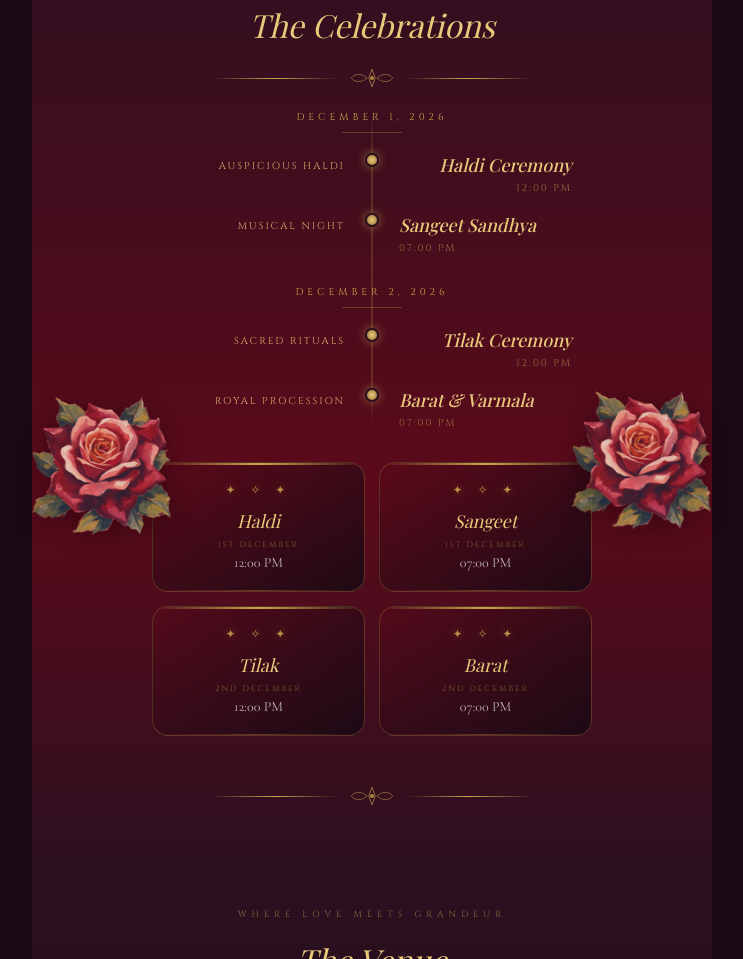
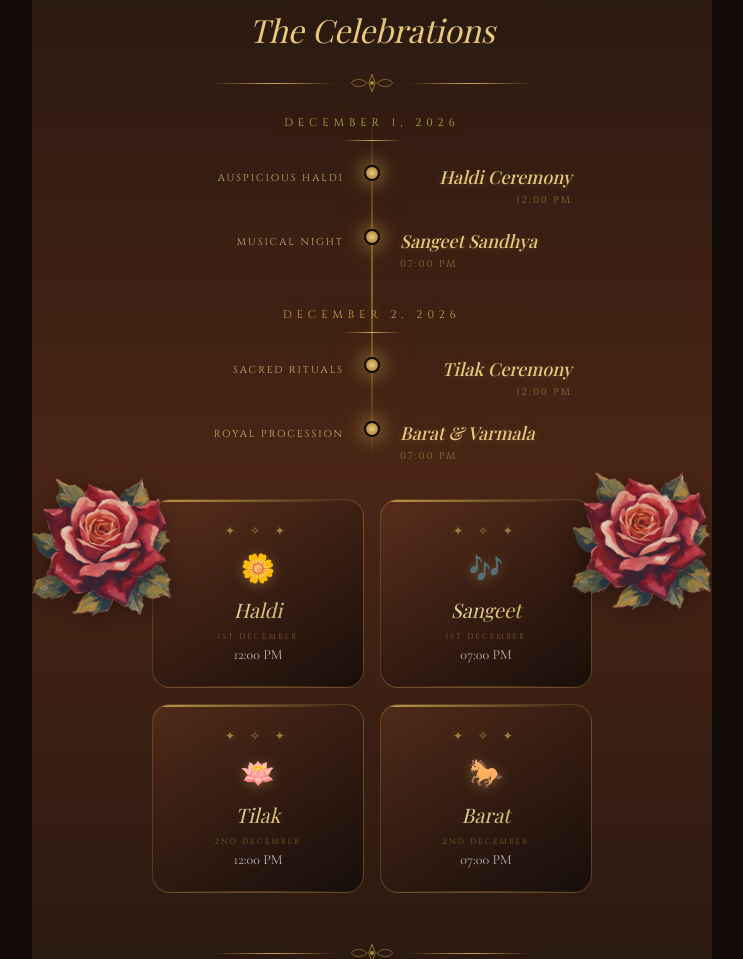
Before and after one commit to mayankdengre32/mayankwedsriya, a website built with Vite: page index.html in a window 1280 px wide. Shown: the part 1841-2800 px from the top of the page, without its empty margins (268-1011 px from the left). Built offline with nearby package versions, Linux system fonts and the light colour scheme.

Commit message:
Rebrand color palette from purple to warm brown #7B4028 and redesign celebration section with premium animations

```diff
--- a/index.html
+++ b/index.html
@@ -330,6 +330,7 @@
 
     <div class="event-card reveal up reveal-delay-1">
       <div class="event-card-ornament">✦ ✧ ✦</div>
+      <div class="event-card-icon">🌼</div>
       <div class="event-card-name">Haldi</div>
       <div class="event-card-date">1st December</div>
       <div class="event-card-time">12:00 PM</div>
@@ -337,6 +338,7 @@
 
     <div class="event-card reveal up reveal-delay-2">
       <div class="event-card-ornament">✦ ✧ ✦</div>
+      <div class="event-card-icon">🎶</div>
       <div class="event-card-name">Sangeet</div>
       <div class="event-card-date">1st December</div>
       <div class="event-card-time">07:00 PM</div>
@@ -344,6 +346,7 @@
 
     <div class="event-card reveal up reveal-delay-3">
       <div class="event-card-ornament">✦ ✧ ✦</div>
+      <div class="event-card-icon">🪷</div>
       <div class="event-card-name">Tilak</div>
       <div class="event-card-date">2nd December</div>
       <div class="event-card-time">12:00 PM</div>
@@ -351,6 +354,7 @@
 
     <div class="event-card reveal up reveal-delay-4">
       <div class="event-card-ornament">✦ ✧ ✦</div>
+      <div class="event-card-icon">🐎</div>
       <div class="event-card-name">Barat</div>
       <div class="event-card-date">2nd December</div>
       <div class="event-card-time">07:00 PM</div>
--- a/src/style.css
+++ b/src/style.css
@@ -2,15 +2,15 @@
     *, *::before, *::after { box-sizing: border-box; margin: 0; padding: 0; }
 
     :root {
-      --crimson:     #8B1A2F;
-      --crimson-dark:#5C0A1A;
-      --crimson-mid: #A8243E;
+      --crimson:     #7B4028;
+      --crimson-dark:#4A2516;
+      --crimson-mid: #96502F;
       --gold:        #C9A84C;
       --gold-light:  #E8C97A;
       --gold-dark:   #9A7230;
-      --velvet:      #1A0A14;
-      --velvet-mid:  #2D1020;
-      --velvet-light:#3D1830;
+      --velvet:      #140C08;
+      --velvet-mid:  #261810;
+      --velvet-light:#3A2518;
       --cream:       #FDF6E3;
       --cream-dark:  #F5E8C0;
       --white:       #FFFFFF;
@@ -89,7 +89,7 @@
       position: absolute; inset: 0;
       background: radial-gradient(ellipse at center,
         transparent 30%,
-        rgba(26,10,20,0.6) 100%);
+        rgba(20,12,8,0.6) 100%);
       pointer-events: none; z-index: 1;
     }
 
@@ -408,8 +408,8 @@
 
     /* ===== ITINERARY / TIMELINE ===== */
     #itinerary-section {
-      background: linear-gradient(180deg, var(--velvet-mid) 0%, var(--crimson-dark) 60%, var(--velvet-mid) 100%);
-      padding: 45px 24px 35px;
+      background: linear-gradient(180deg, var(--velvet-mid) 0%, var(--crimson-dark) 50%, var(--velvet-mid) 100%);
+      padding: 50px 24px 40px;
     }
 
     .timeline-wrap {
@@ -418,49 +418,54 @@
       position: relative;
     }
 
-    /* center vertical line */
+    /* center vertical line with golden shimmer */
     .timeline-wrap::before {
       content: '';
       position: absolute;
       left: 50%; transform: translateX(-50%);
       top: 0; bottom: 0;
-      width: 1px;
+      width: 2px;
       background: linear-gradient(to bottom,
-        transparent, rgba(201,168,76,0.4) 15%,
-        rgba(201,168,76,0.4) 85%, transparent);
+        transparent,
+        rgba(201,168,76,0.15) 10%,
+        rgba(201,168,76,0.5) 50%,
+        rgba(201,168,76,0.15) 90%,
+        transparent);
+      filter: drop-shadow(0 0 4px rgba(201,168,76,0.3));
     }
 
     .timeline-day {
-      margin-bottom: 30px;
+      margin-bottom: 36px;
     }
 
     .timeline-day-label {
       font-family: var(--ff-caps);
-      font-size: 10px;
-      letter-spacing: 4px;
+      font-size: 11px;
+      letter-spacing: 5px;
       color: var(--gold);
       text-transform: uppercase;
       text-align: center;
-      margin-bottom: 20px;
+      margin-bottom: 24px;
       position: relative;
+      text-shadow: 0 0 20px rgba(201,168,76,0.4);
     }
     .timeline-day-label::after {
       content: '';
       display: block;
       width: 60px; height: 1px;
-      background: rgba(201,168,76,0.3);
-      margin: 8px auto 0;
+      background: linear-gradient(90deg, transparent, var(--gold), transparent);
+      margin: 10px auto 0;
     }
 
     .timeline-event {
       display: flex;
       align-items: flex-start;
       gap: 0;
-      margin-bottom: 18px;
+      margin-bottom: 22px;
       position: relative;
       opacity: 0;
       transform: translateY(30px);
-      transition: opacity 0.7s ease, transform 0.7s ease;
+      transition: opacity 0.8s cubic-bezier(0.16,1,0.3,1), transform 0.8s cubic-bezier(0.16,1,0.3,1);
     }
     .timeline-event.visible {
       opacity: 1; transform: translateY(0);
@@ -483,6 +488,7 @@
       color: var(--gold-light);
       font-weight: 500;
       font-style: italic;
+      text-shadow: 0 2px 10px rgba(201,168,76,0.25);
     }
     .event-time {
       font-family: var(--ff-caps);
@@ -500,12 +506,24 @@
       flex-shrink: 0;
     }
     .event-dot {
-      width: 14px; height: 14px;
+      width: 16px; height: 16px;
       border-radius: 50%;
       background: radial-gradient(circle, var(--gold-light), var(--gold-dark));
-      border: 2px solid var(--velvet-mid);
-      box-shadow: 0 0 10px rgba(201,168,76,0.6);
+      border: 2.5px solid var(--velvet);
+      box-shadow:
+        0 0 12px rgba(201,168,76,0.7),
+        0 0 24px rgba(201,168,76,0.3);
       flex-shrink: 0;
+      animation: dotPulseGlow 2.5s ease-in-out infinite;
+    }
+
+    @keyframes dotPulseGlow {
+      0%, 100% {
+        box-shadow: 0 0 10px rgba(201,168,76,0.5), 0 0 20px rgba(201,168,76,0.2);
+      }
+      50% {
+        box-shadow: 0 0 18px rgba(201,168,76,0.9), 0 0 36px rgba(201,168,76,0.4);
+      }
     }
 
     /* ===== VENUE SECTION ===== */
@@ -517,7 +535,7 @@
     .venue-card {
       max-width: 400px;
       margin: 0 auto;
-      background: linear-gradient(145deg, rgba(45,16,32,0.6), rgba(26,10,20,0.8));
+      background: linear-gradient(145deg, rgba(38,24,16,0.6), rgba(20,12,8,0.8));
       border: 1px solid rgba(201,168,76,0.25);
       border-radius: 20px;
       padding: 40px 28px;
@@ -648,7 +666,7 @@
       gap: 10px;
       padding: 9px 24px;
       border-radius: 999px;
-      background: linear-gradient(135deg, rgba(255, 255, 255, 0.18) 0%, rgba(255, 245, 220, 0.06) 45%, rgba(35, 5, 10, 0.4) 100%);
+      background: linear-gradient(135deg, rgba(255, 255, 255, 0.18) 0%, rgba(255, 245, 220, 0.06) 45%, rgba(20, 12, 8, 0.4) 100%);
       backdrop-filter: blur(18px) saturate(190%);
       -webkit-backdrop-filter: blur(18px) saturate(190%);
       border: 1px solid rgba(255, 240, 200, 0.45);
@@ -930,35 +948,47 @@
       100% { transform: translateY(105vh) translateX(var(--drift)) rotate(var(--rot)) scale(1.1); opacity: 0; }
     }
 
-    /* ===== EVENT CARDS (mobile stacked) ===== */
+    /* ===== EVENT CARDS (Premium Celebration Cards) ===== */
     .event-cards-wrap {
       max-width: 440px;
-      margin: 32px auto 0;
+      margin: 36px auto 0;
       display: grid;
       grid-template-columns: 1fr 1fr;
-      gap: 14px;
+      gap: 16px;
     }
     .event-card {
       background: linear-gradient(145deg,
-        rgba(92,10,26,0.5) 0%,
-        rgba(26,10,20,0.9) 100%);
-      border: 1px solid rgba(201,168,76,0.25);
-      border-radius: 16px;
-      padding: 20px 14px;
+        rgba(123,64,40,0.35) 0%,
+        rgba(20,12,8,0.85) 100%);
+      border: 1px solid rgba(201,168,76,0.3);
+      border-radius: 18px;
+      padding: 24px 16px;
       position: relative;
       overflow: hidden;
       text-align: center;
-      transition: transform 0.3s ease, box-shadow 0.3s ease;
+      transition: transform 0.4s cubic-bezier(0.16,1,0.3,1), box-shadow 0.4s ease, border-color 0.4s ease;
+      backdrop-filter: blur(8px);
+      -webkit-backdrop-filter: blur(8px);
     }
     .event-card:hover, .event-card:active {
-      transform: translateY(-4px);
-      box-shadow: 0 12px 32px rgba(201,168,76,0.2);
+      transform: translateY(-6px) scale(1.02);
+      box-shadow:
+        0 16px 40px rgba(201,168,76,0.25),
+        0 0 20px rgba(201,168,76,0.15);
+      border-color: rgba(201,168,76,0.6);
     }
+    /* Top gold accent line with animated shimmer */
     .event-card::before {
       content: '';
       position: absolute; top: 0; left: 0; right: 0;
       height: 2px;
-      background: linear-gradient(90deg, transparent, var(--gold), transparent);
+      background: linear-gradient(90deg, transparent 0%, var(--gold) 50%, transparent 100%);
+      background-size: 200% 100%;
+      animation: cardShimmerLine 3s ease-in-out infinite;
+    }
+    @keyframes cardShimmerLine {
+      0%, 100% { background-position: -100% 0; }
+      50% { background-position: 200% 0; }
     }
     .event-card::after {
       content: '';
@@ -979,9 +1009,25 @@
       font-size: 12px;
       letter-spacing: 6px;
       color: var(--gold);
-      margin-bottom: 12px;
-      opacity: 0.85;
-      text-shadow: 0 0 10px rgba(201,168,76,0.6);
+      margin-bottom: 14px;
+      opacity: 0.9;
+      text-shadow: 0 0 12px rgba(201,168,76,0.6);
+      animation: ornamentGlow 3s ease-in-out infinite;
+    }
+    @keyframes ornamentGlow {
+      0%, 100% { text-shadow: 0 0 8px rgba(201,168,76,0.4); opacity: 0.7; }
+      50% { text-shadow: 0 0 18px rgba(201,168,76,0.9), 0 0 30px rgba(232,201,122,0.3); opacity: 1; }
+    }
+    .event-card-icon {
+      font-size: 28px;
+      margin-bottom: 10px;
+      display: block;
+      filter: drop-shadow(0 2px 6px rgba(201,168,76,0.4));
+      animation: iconFloat 3s ease-in-out infinite;
+    }
+    @keyframes iconFloat {
+      0%, 100% { transform: translateY(0) scale(1); }
+      50% { transform: translateY(-4px) scale(1.08); }
     }
     .venue-icon-svg {
       width: 42px;
@@ -997,10 +1043,17 @@
     }
     .event-card-name {
       font-family: var(--ff-display);
-      font-size: 18px;
-      color: var(--gold-light);
+      font-size: 20px;
+      background: linear-gradient(90deg, #E8C97A, #FFF5D0, #C9A84C);
+      background-size: 200% auto;
+      -webkit-background-clip: text;
+      -webkit-text-fill-color: transparent;
       font-style: italic;
-      margin-bottom: 6px;
+      margin-bottom: 8px;
+      animation: cardNameShimmer 4s linear infinite;
+    }
+    @keyframes cardNameShimmer {
+      to { background-position: 200% center; }
     }
     .event-card-date {
       font-family: var(--ff-caps);
```
Also changed, not shown: public/favicon.svg.
